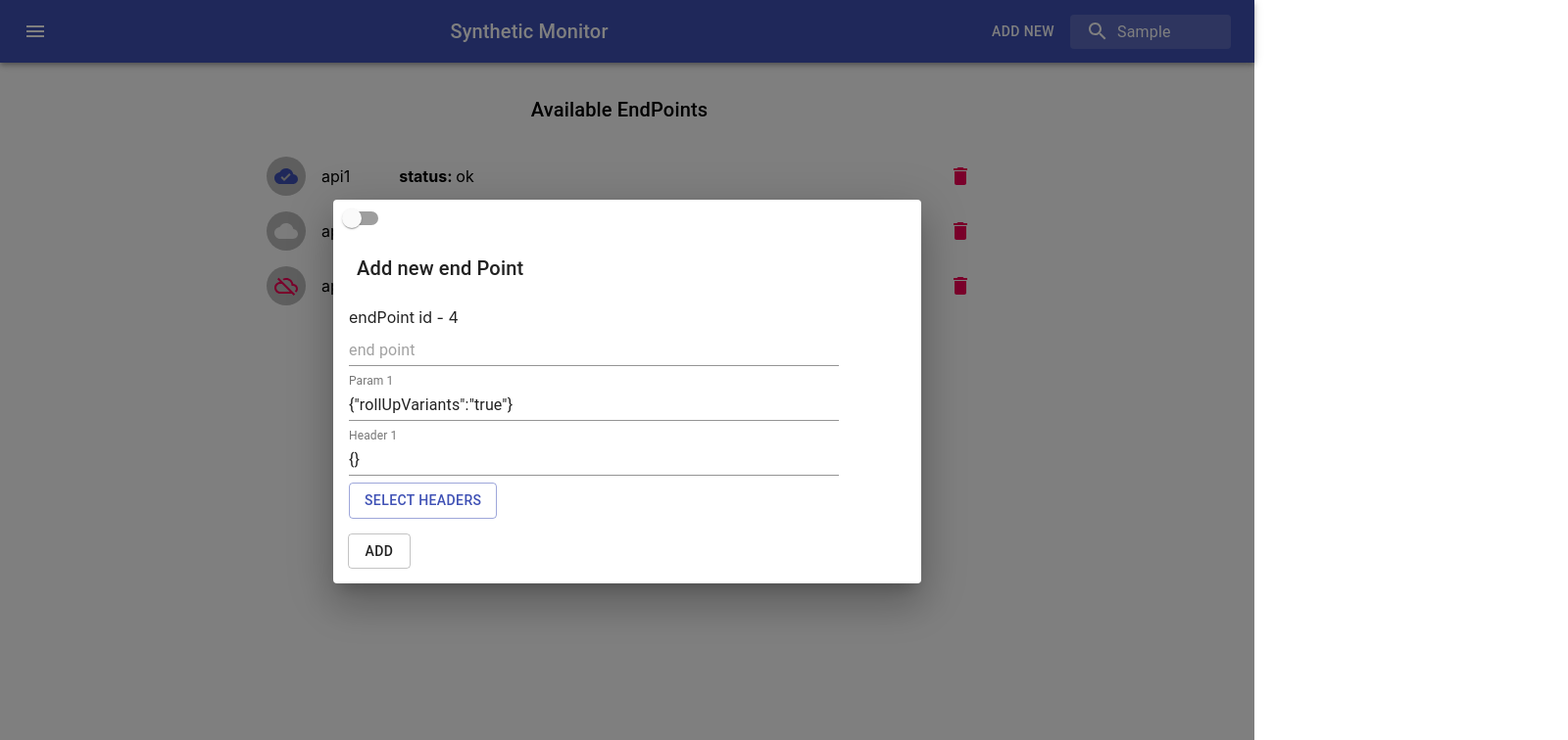
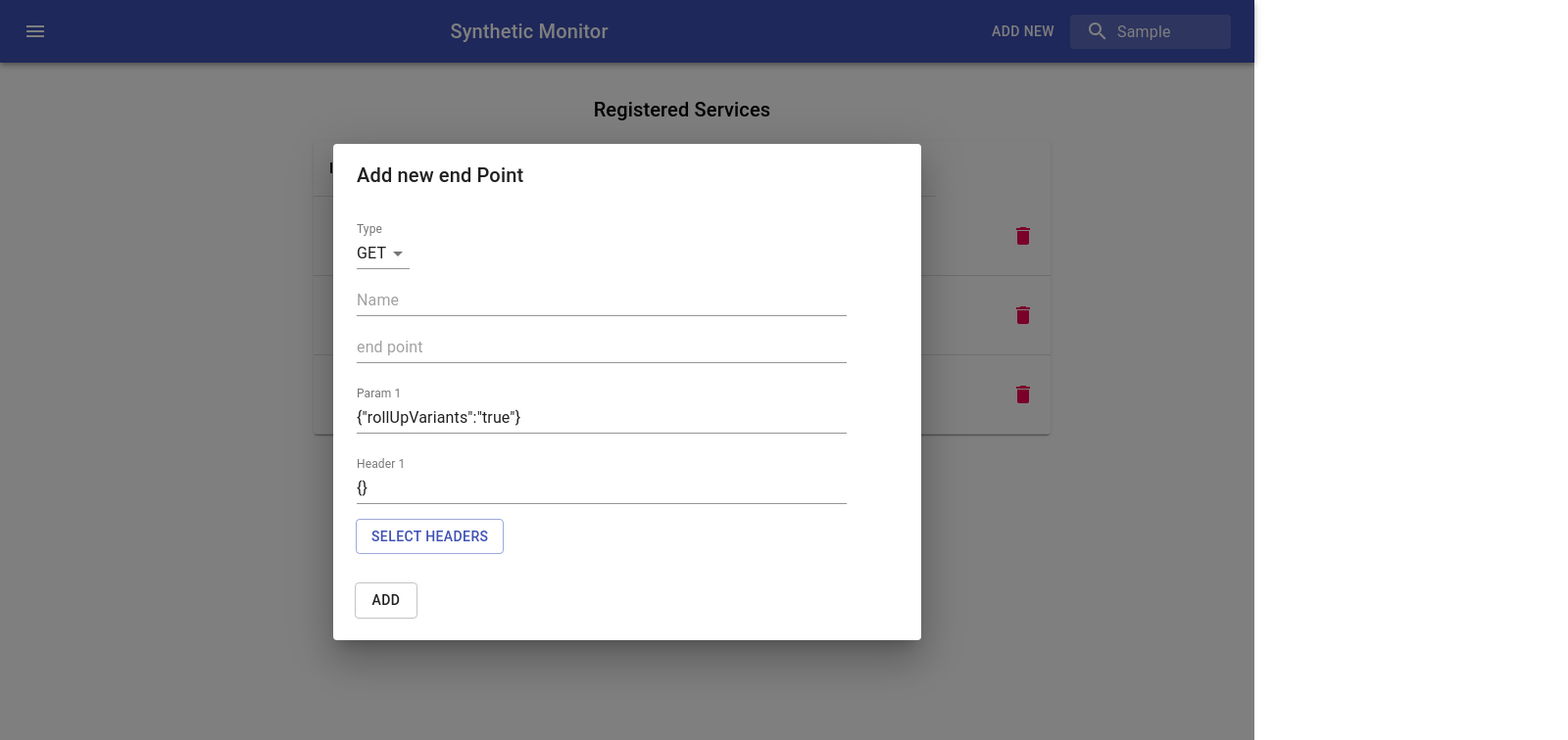
Before and after one commit to amit55515/synthetic-monitor, a React (Create React App) app: page / in a window 1280 px wide. Both pictures are taken after typing "Sample" into the empty fields and a click on the button "ADD NEW". Shown: the top 756 px of the page at 98% size, 1600 px wide, since content can reach past the window. Built offline with nearby package versions, Linux system fonts and the light colour scheme.

Commit message:
changed the list to table

```diff
--- a/src/components/AddForm/AddForm.jsx
+++ b/src/components/AddForm/AddForm.jsx
@@ -21,12 +21,12 @@ function NewApiForm(props) {
   }
   return (
     <Dialog onClose={handleClose} aria-labelledby="simple-dialog-title" open={open}>
-      <Switch
+      {/* <Switch
         checked={checked}
         onChange={handleChange}
         color="primary"
         inputProps={{ 'aria-label': 'primary checkbox' }}
-      />
+      /> */}
       <DialogTitle id="simple-dialog-title">{swagger ? 'Add Swagger URl' : 'Add new end Point' }</DialogTitle>
         <Form swagger={swagger} setList={props.setList} renderList={props.renderList} handleClose={handleClose} parentCallback={props.parentCallback} />
     </Dialog>
--- a/src/components/Form/Form.jsx
+++ b/src/components/Form/Form.jsx
@@ -4,16 +4,27 @@ import {
   TextField, Button
 } from '@material-ui/core';
 import FormControl from '@material-ui/core/FormControl';
+import Select from '@material-ui/core/Select';
+import InputLabel from '@material-ui/core/InputLabel';
+import MenuItem from '@material-ui/core/MenuItem';
 import Header from './Header';
 
 function Form (props) {
       const [URL, setURL] = useState('');
+      const [name, setName] = useState('');
+      const [rqstType, setRqstType] = useState('GET');
       const [param1, setParam1] = useState('{"rollUpVariants":"true"}');
       const [h1, seth1] = useState({});
+      const handleDomainName = (e) => {
+        setName(e.target.value);
+      }
       const handleDomain1 = (e) => {
         setURL(e.target.value);
         seth1({});
       };
+      const handleRequestType = (e) => {
+        setRqstType(e.target.value);
+      }
       const rerenderParentCallback = () => {
         console.log('callBack', h1);
       }
@@ -24,9 +35,12 @@ function Form (props) {
     const handleClick = () => {
       const formObject = {};
       formObject.id = props.renderList[props.renderList.length-1].id + 1;
+      formObject.type = rqstType;
+      formObject.name = name;
       formObject.endPoint = URL;
       formObject.params = param1;
       formObject.headers = h1;
+      console.log(formObject);
       const List = props.renderList;
       List.push(formObject);
       props.setList(List);
@@ -41,12 +55,45 @@ function Form (props) {
           <div
             style={{ margin: '0.5em' }}
           >
-            <label style={{ margin: '0.5em' }}> endPoint id - {props.renderList[props.renderList.length-1].id + 1}</label>
+            {/* <label style={{ margin: '0.5em' }}> endPoint id - {props.renderList[props.renderList.length-1].id + 1}</label> */}
             <div
               style={{ margin: '.5em' }}
             >
+              <FormControl style={{margin: '0.5em'}}>
+                <InputLabel id="demo-simple-select-label">
+                  Type
+                </InputLabel>
+                <Select
+                  labelId="demo-simple-select-label"
+                  id="demo-simple-select"
+                  value={rqstType}
+                  onChange={handleRequestType}
+                >
+                  <MenuItem value={'GET'}>
+                    GET
+                  </MenuItem>
+                  <MenuItem value={'PUT'}>
+                    PUT
+                  </MenuItem>
+                  <MenuItem value={'POST'}>
+                    POST
+                  </MenuItem>
+                </Select>
+              </FormControl>
+
               <FormControl
-                style={{minWidth: "500px"}}
+                style={{minWidth: "500px" , margin: '0.5em'}}
+              >
+                <TextField
+                    placeholder="Name"
+                    id="demo-simple-select"
+                    value={name}
+                    onChange={handleDomainName}
+                />
+              </FormControl>
+
+              <FormControl
+                style={{minWidth: "500px" , margin: '0.5em'}}
               >
                 <TextField
                     placeholder="end point"
@@ -63,11 +110,11 @@ function Form (props) {
                 label="Param 1"
                 handleChange={handleParam1}
                 value={param1}
-                style={{minWidth: "500px"}}
+                style={{minWidth: "500px", margin: '0.5em'}}
               />
             </div>
             <Header style={{minWidth: "500px"}} h1={h1} rerenderParentCallback={rerenderParentCallback} />
-            <Button style={{ margin: '.5em' }} variant="outlined" onClick={handleClick}>
+            <Button style={{ margin: '1em' }} variant="outlined" onClick={handleClick}>
               Add
             </Button>
           </div>
--- a/src/components/Form/Header.jsx
+++ b/src/components/Form/Header.jsx
@@ -98,14 +98,14 @@ const Header = (props) => {
               <TextField
                 label="Header 1"
                 value={header1}
-                style={{minWidth: "500px"}}
+                style={{minWidth: "500px", margin: '0.5em'}}
                 onChange={handleheaderOne}
               />
               <Button
                 aria-describedby={id1}
                 variant="outlined"
                 color="primary"
-                style={{ marginTop: '.5em' }}
+                style={{ margin: '0.5em' }}
                 onClick={openHeader}
               >
                 Select Headers
--- a/src/components/ListComponent/List.jsx
+++ b/src/components/ListComponent/List.jsx
@@ -1,18 +1,20 @@
 import React, { useState } from 'react';
 import { makeStyles } from '@material-ui/core/styles';
-import List from '@material-ui/core/List';
 import CloudDoneSharpIcon from '@material-ui/icons/CloudDoneSharp';
 import CloudOffSharpIcon from '@material-ui/icons/CloudOffSharp';
 import WbCloudySharpIcon from '@material-ui/icons/WbCloudySharp';
-import ListItem from '@material-ui/core/ListItem';
-import ListItemAvatar from '@material-ui/core/ListItemAvatar';
-import ListItemSecondaryAction from '@material-ui/core/ListItemSecondaryAction';
-import Avatar from '@material-ui/core/Avatar';
 import IconButton from '@material-ui/core/IconButton';
 import Grid from '@material-ui/core/Grid';
 import Typography from '@material-ui/core/Typography';
 import DeleteIcon from '@material-ui/icons/Delete';
 import { useHistory } from 'react-router';
+import Table from '@material-ui/core/Table';
+import TableBody from '@material-ui/core/TableBody';
+import TableCell from '@material-ui/core/TableCell';
+import TableContainer from '@material-ui/core/TableContainer';
+import TableHead from '@material-ui/core/TableHead';
+import TableRow from '@material-ui/core/TableRow';
+import Paper from '@material-ui/core/Paper';
 
 const useStyles = makeStyles((theme) => ({
   root: {
@@ -34,44 +36,62 @@ const InteractiveList = (props) => {
       const newList = renderedList.filter((item) => item.id !== parseInt(e.currentTarget.id));
       setRenderedList(newList);
   }
+
   const history = useHistory();
   console.log('interactive', renderedList);
-  const listItems = renderedList.map((d) =>
-                                        <ListItem button onClick={() => {
+  const listItems = renderedList.map((row) => (
+                                            <TableRow key={row.id} button>
+                                              <TableCell
+                                                component="th"
+                                                scope="row"
+                                              >
+                                                <IconButton
+                                                  onClick={() => {
                                                     history.push({
                                                     pathname: `/logs`,
-                                            state: d
+                                                    state: row
                                                     });
                                                   }}
                                                 >
-                                          <ListItemAvatar>
-                                            <Avatar>
-                                            {d.status === 'ok' && <CloudDoneSharpIcon color="primary" /> }
-                                            {d.status === 'error' && <CloudOffSharpIcon color="secondary" /> }
-                                            {d.status === 'recovering' && <WbCloudySharpIcon /> }
-                                            </Avatar>
-                                          </ListItemAvatar>
-                                            {d.endPoint}
-                                          <span style={{paddingLeft: '50px'}}><b>status: </b>{d.status}</span>
-                                          <ListItemSecondaryAction>
-                                            <IconButton onClick={handleDelete} edge="end" id={d.id} aria-label="delete">
+                                                {row.status === 'ok' && <CloudDoneSharpIcon color="primary" /> }
+                                                {row.status === 'error' && <CloudOffSharpIcon color="secondary" /> }
+                                                {row.status === 'recovering' && <WbCloudySharpIcon /> }
+                                                </IconButton>
+                                              </TableCell>
+                                              <TableCell align="left">{row.type}</TableCell>
+                                              <TableCell align="left">{row.name}</TableCell>
+                                              <TableCell align="left">{row.status}</TableCell>
+                                              <TableCell align="right">
+                                                <IconButton onClick={handleDelete} edge="end" id={row.id} aria-label="delete">
                                                     <DeleteIcon color="secondary" />
                                                 </IconButton>
-                                          </ListItemSecondaryAction>
-                                        </ListItem>
-                                        );
+                                              </TableCell>
+                                            </TableRow>
+                                          ))
   return (
-    <Grid container className="list-grade" style={{marginLeft: '20%'}}>
+    <Grid container className="list-grade" style={{marginLeft: '25%'}}>
     <div className={classes.root}>
       <Grid>
         <Grid>
           <Typography variant="h6" className={classes.title}>
-            Available EndPoints
+            Registered Services
           </Typography>
           <div className={classes.demo}>
-            <List>
+            <TableContainer component={Paper}>
+            <Table className={classes.table} aria-label="simple table">
+              <TableHead>
+                <TableRow>
+                  <TableCell><b>Icon (status)</b></TableCell>
+                  <TableCell align="left"><b>Type</b></TableCell>
+                  <TableCell align="left"><b>API name</b></TableCell>
+                  <TableCell align="left"><b>Status</b></TableCell>
+                </TableRow>
+              </TableHead>
+              <TableBody>
                   {listItems}
-            </List>
+              </TableBody>
+            </Table>
+          </TableContainer>
           </div>
         </Grid>
       </Grid>
--- a/src/components/LogPage/LogPage.jsx
+++ b/src/components/LogPage/LogPage.jsx
@@ -1,14 +1,23 @@
 import React from 'react';
 
 const LogPage = (props) => {
-    const {id, endPoint} = props.location.state;
+    const {id,type, name, endPoint} = props.location.state;
     return (
         <div>
             LogPage
             <br/>
+            <br/>
             api id - {id}
             <br/>
+            <br/>
+            api type - {type}
+            <br/>
+            <br/>
+            api name - {name}
+            <br/>
+            <br/>
             api endpoint- {endPoint}
+            <br/>
         </div>
     );
 }
--- a/src/components/MainPage/MainPage.jsx
+++ b/src/components/MainPage/MainPage.jsx
@@ -3,24 +3,30 @@ import AppBar from '../AppBar/AppBar';
 import InteractiveList from '../ListComponent/List';
 
 const MainPage = () => {
-    const mockData = [
+    const mockEndPoints = [
         {
             id: 1,
-            endPoint: 'api1',
+            type: 'Get',
+            name: 'Films',
+            endPoint: 'https://ghibliapi.herokuapp.com/films',
             status: 'ok'
         },
         {
             id:2,
-            endPoint: 'api2',
+            type: 'Get',
+            name: 'people',
+            endPoint: 'https://ghibliapi.herokuapp.com/people',
             status: 'recovering'
         },
         {
             id:3,
-            endPoint: 'api3',
+            type: 'Get',
+            name: 'locations',
+            endPoint: 'https://ghibliapi.herokuapp.com/locations',
             status: 'error'
         }
     ]
-    const [renderList, setList] = useState(mockData);
+    const [renderList, setList] = useState(mockEndPoints);
     const parentCallback = () => {
         console.log('parentrerender');
     }
```
Lines whose indentation alone changed are shown as unchanged.
